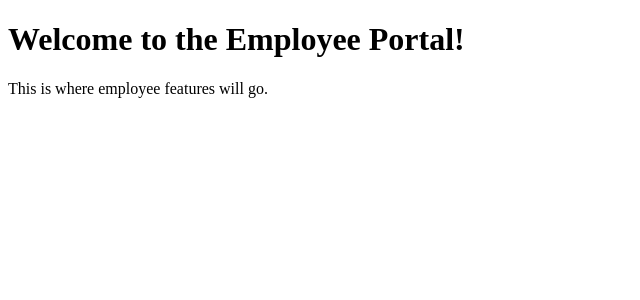
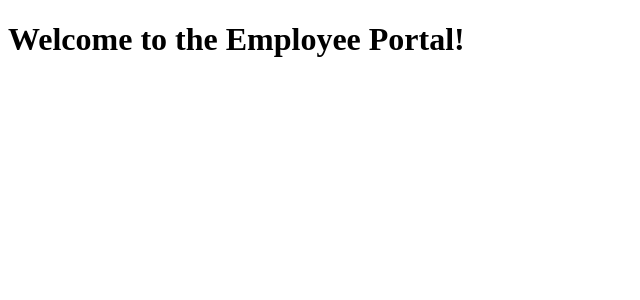
Before and after one commit to JamesWestonKnox/Knox-Bank, a React (Vite) app in the folder frontend/: page /employee-portal in a window 1280 px wide. Shown: the top 300 px of the page, without its empty margins (0-640 px from the left). Built offline with nearby package versions, Linux system fonts and the light colour scheme.

Commit message:
Fixed bug

```diff
--- a/frontend/src/components/EmployeeLogin.jsx
+++ b/frontend/src/components/EmployeeLogin.jsx
@@ -59,7 +59,7 @@ export default function EmployeeLoginForm() {
       setIsLoggedIn(true);
       setError(false);
       setErrorMessage("");
-      navigate("/employeePortal");
+      navigate("/employee-portal");
 
       // Clear fields
       setEmployeeNumber("");
--- a/frontend/src/components/EmployeePortal.jsx
+++ b/frontend/src/components/EmployeePortal.jsx
@@ -1,9 +1,8 @@
-// EmployeePortal.jsx
+
 export default function EmployeePortal() {
   return (
     <div>
       <h1>Welcome to the Employee Portal!</h1>
-      <p>This is where employee features will go.</p>
     </div>
   );
 }
```
